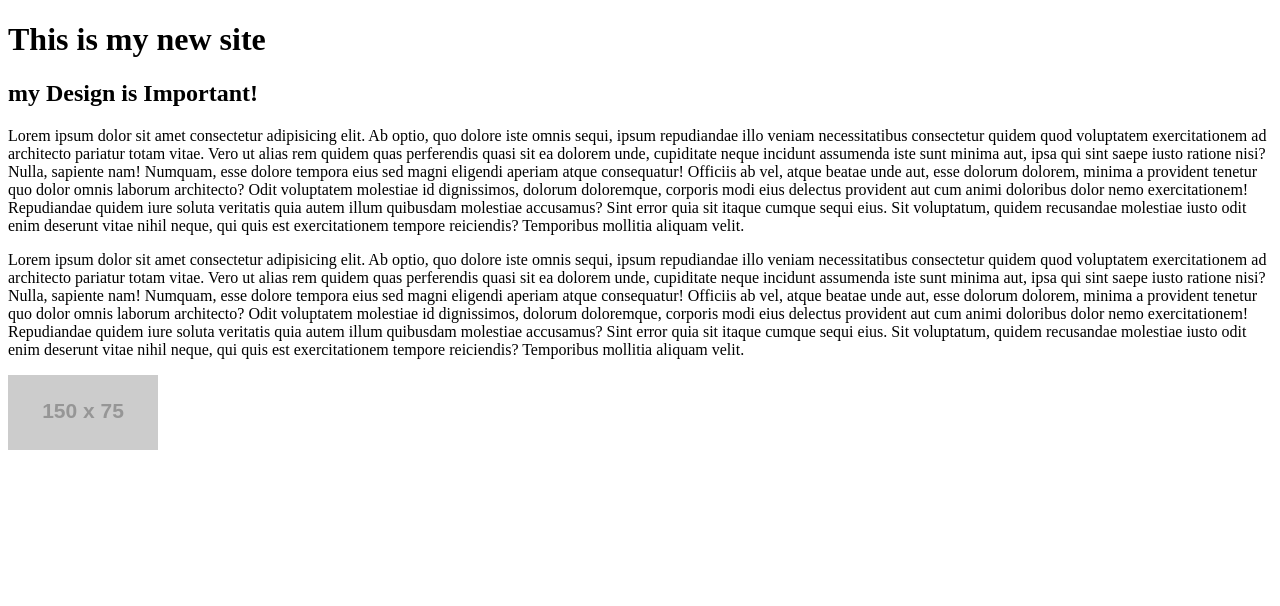
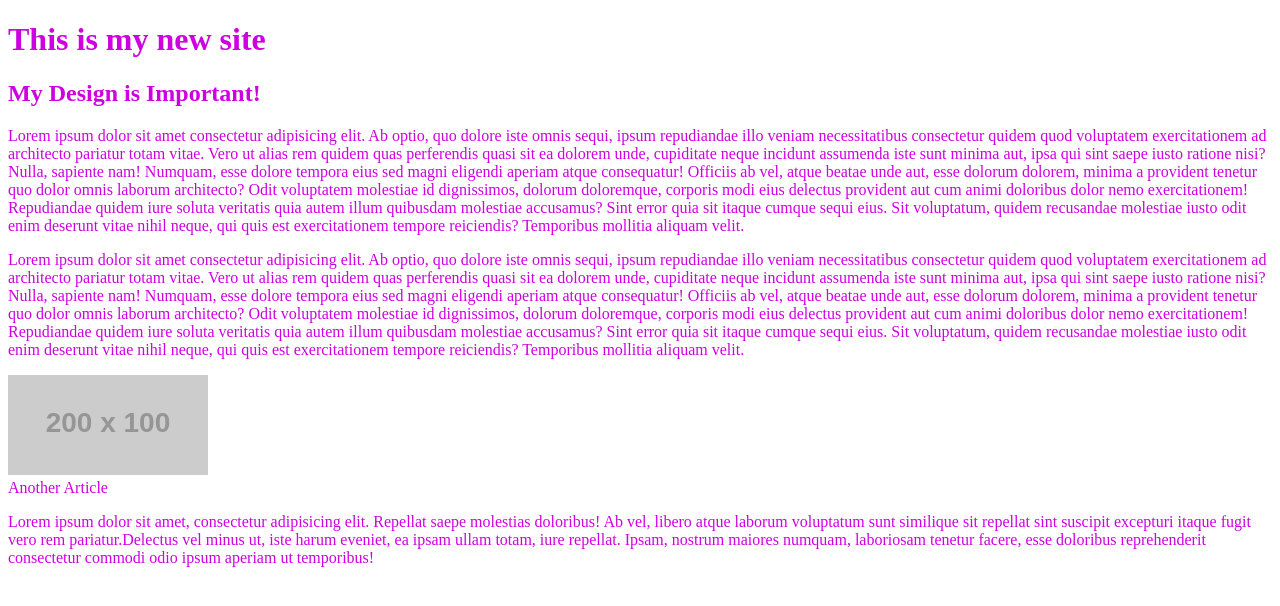
Before and after one commit to codybudge/mountain-Ranch, a plain HTML site: page index.html in a window 1280 px wide. Drawn offline with Linux system fonts and the light colour scheme; placeholder pictures from the web are drawn by us.

Commit message:
new save

```diff
--- a/index.html
+++ b/index.html
@@ -4,12 +4,12 @@
     <meta charset="UTF-8">
     <meta name="viewport" content="width=device-width, initial-scale=1.0">
     <meta http-equiv="X-UA-Compatible" content="ie=edge">
-    <title>Document</title>
+    <title>This is my site</title>
     <h1>This is my new site</h1>
 </head>
-<body>
+<body text="center">
     <div>
-<header><h2> my Design is Important!</h2></header>
+<header><h2> My Design is Important!</h2></header>
 <p>Lorem ipsum dolor sit amet consectetur adipisicing elit. Ab optio, quo dolore iste omnis sequi, ipsum repudiandae illo veniam necessitatibus consectetur quidem quod voluptatem exercitationem ad architecto pariatur totam vitae.
 Vero ut alias rem quidem quas perferendis quasi sit ea dolorem unde, cupiditate neque incidunt assumenda iste sunt minima aut, ipsa qui sint saepe iusto ratione nisi? Nulla, sapiente nam!
 Numquam, esse dolore tempora eius sed magni eligendi aperiam atque consequatur! Officiis ab vel, atque beatae unde aut, esse dolorum dolorem, minima a provident tenetur quo dolor omnis laborum architecto?
@@ -24,7 +24,11 @@ Sint error quia sit itaque cumque sequi eius. Sit voluptatum, quidem recusandae
     </div>
     <aside>
         <div>
-            <img src="https://placehold.it/150x75" alt>
+            <img src="https://placehold.it/200x100" alt>
+            <header>Another Article </header>
+            <p>
+                Lorem ipsum dolor sit amet, consectetur adipisicing elit. Repellat saepe molestias doloribus! Ab vel, libero atque laborum voluptatum sunt similique sit repellat sint suscipit excepturi itaque fugit vero rem pariatur.Delectus vel minus ut, iste harum eveniet, ea ipsam ullam totam, iure repellat. Ipsam, nostrum maiores numquam, laboriosam tenetur facere, esse doloribus reprehenderit consectetur commodi odio ipsum aperiam ut temporibus!
+            </p>
         </div>
     </aside>
 </body>
```
